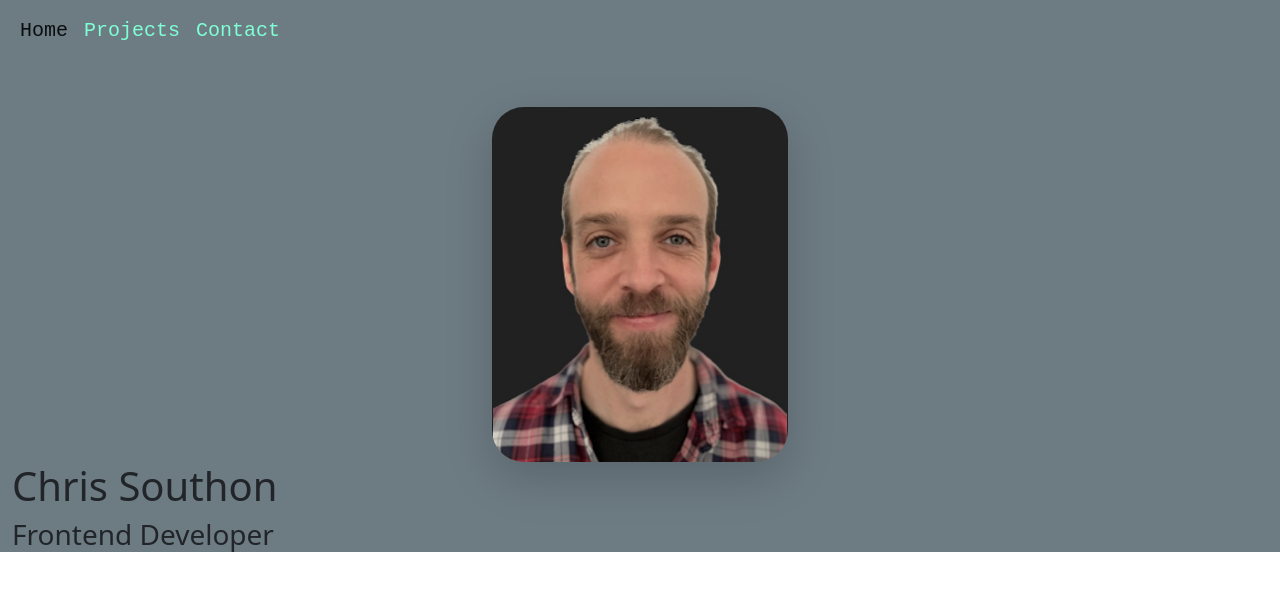
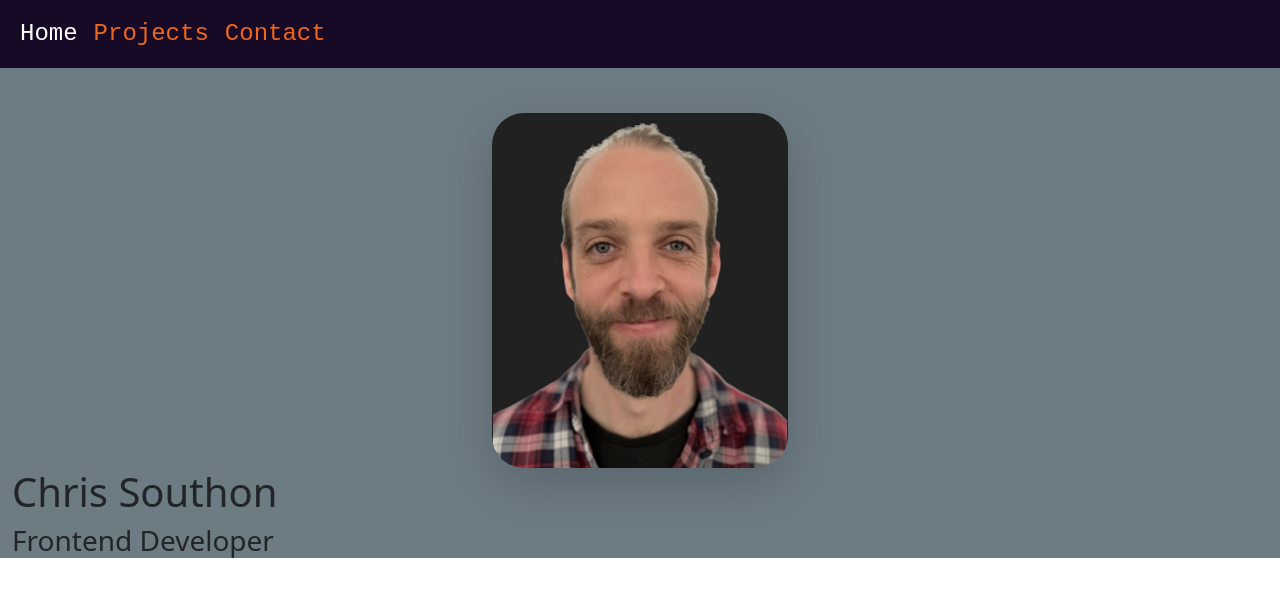
Before and after one commit to Chriscds/react-portfolio, a React (Create React App) app: page / in a window 1280 px wide. Shown: the top 596 px of the page. Built offline with nearby package versions, Linux system fonts and the light colour scheme.

Commit message:
Navbar css

```diff
--- a/src/components/NavigationBar.js
+++ b/src/components/NavigationBar.js
@@ -11,7 +11,7 @@ function NavigationBar() {
       <nav className="navbar navbar-expand-md">
         <div className="container-fluid">
           {/* Need to fix hamburger menu */}
-          <button className="navbar-toggler" type="button" data-toggle="collapse" data-target="#navbarContent" aria-controls="navbarContent" aria-expanded="false" aria-label="Toggle navigation">
+          <button className="navbar-toggler" type="button" data-toggle="collapse" data-target="#navbarContent" aria-controls="navbarContent" aria-expanded="false" aria-label="Toggle-navigation">
             <span className="navbar-toggler-icon"></span>
           </button>
           <div className="collapse navbar-collapse" id="navbarContent">
@@ -21,7 +21,7 @@ function NavigationBar() {
               to="/"
               end
               className={({ isActive}) =>
-                isActive ? 'nav-link active' : 'nav-link'
+                isActive ? 'nav-link active text-white' : 'nav-link'
             }
             >
               Home
@@ -32,7 +32,7 @@ function NavigationBar() {
               to="projects"
               end
               className={({ isActive}) =>
-                isActive ? 'nav-link active' : 'nav-link'
+                isActive ? 'nav-link active text-white' : 'nav-link'
             }
             >
               Projects
@@ -43,7 +43,7 @@ function NavigationBar() {
               to="contact"
               end
               className={({ isActive}) =>
-                isActive ? 'nav-link active' : 'nav-link'
+                isActive ? 'nav-link active text-white' : 'nav-link'
             }
             >
               Contact
--- a/src/components/styles/Navbar.css
+++ b/src/components/styles/Navbar.css
@@ -1,16 +1,21 @@
 .navbar {
-    /* background-color: #170a27; */
-    background-color: #445760c7;
+    background-color: #170a27;
+    /* background-color: #180543; */
 }
 .nav-link {
-    color: aquamarine;
+    color: #ee671d;
+}
+.nav-link:hover {
+    color: #cb2fc3;
 }
 .BrandName {
     font-family: Georgia, 'Times New Roman', Times, serif;
 }
-
-
 .linkFont {
     font-family: 'Courier New', Courier, monospace;
-    font-size: 20px;
+    font-size: 24px;
 }
+/* Fix color for button */
+/* .navbar-toggler-icon {
+    color: #ee671d;
+} */
```
